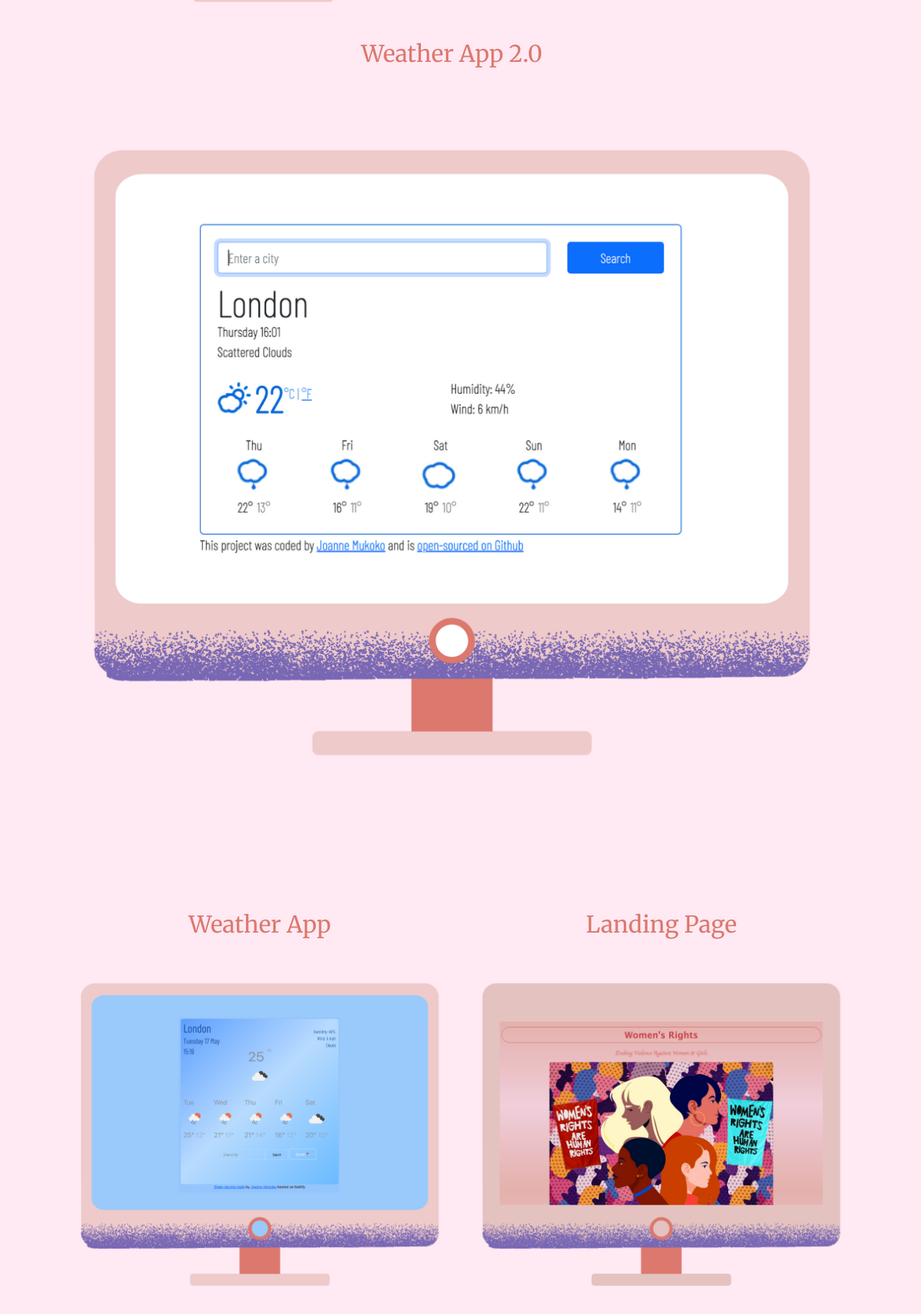
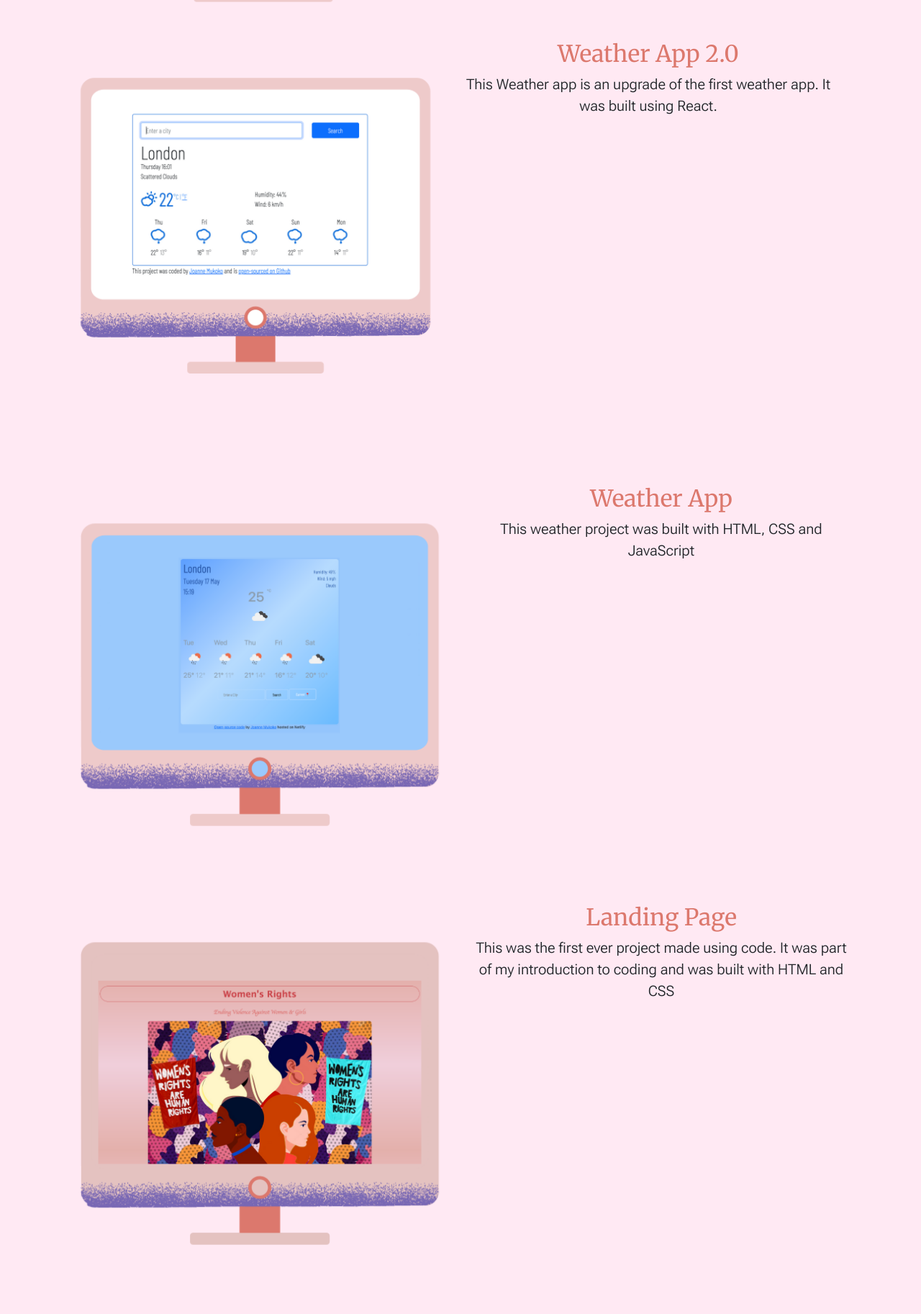
Before and after one commit to joannemukoko/jm-portfolio, a plain HTML site: page projects.html in a window 1280 px wide. Shown: the part 534-2360 px from the top of the page at 72% size. Drawn offline with nearby package versions, Linux system fonts and the light colour scheme.

Commit message:
Added more info to projects.html

```diff
--- a/projects.html
+++ b/projects.html
@@ -44,11 +44,10 @@
         </div>
         <div class="col">
           <h2>Dictionary App</h2>
-          <p>This dictionary app is an upgrade of the first dictionary app. It was built using React. </p>
+          <p>This dictionary app was built using React. </p>
         </div>
         <div class="row mb-5">
         <div class="col">
-          <h2>Weather App 2.0</h2>
           <a
             href="https://illustrious-queijadas-bc0ec2.netlify.app/"
             target="_blank"
@@ -60,11 +59,15 @@
             />
           </a>
         </div>
+        <div class="col">
+          <h2>Weather App 2.0</h2>
+          <p>This Weather app is an upgrade of the first weather app. It was built using React. </p>
+        </div>
       </div>
       </div>
       <div class="row mb-5">
         <div class="col">
-          <h2>Weather App</h2>
+
           <a
             href="https://objective-hamilton-13af6d.netlify.app/"
             target="_blank"
@@ -77,13 +80,23 @@
           </a>
         </div>
         <div class="col">
-          <h2>Landing Page</h2>
+<h2>Weather App</h2>
+<p> This weather project was built with HTML, CSS and JavaScript</p>
+        </div>
+      </div>
+      <div class="row mb-5">
+        <div class="col">
+
           <img
             src="images/Landing Page.png"
             class="img-fluid"
             alt="Landing Page Project Preview"
           />
         </div>
+        <div class="col">
+          <h2>Landing Page</h2>
+          <p> This was the first ever project made using code. It was part of my introduction to coding and was built with HTML and CSS</p>
+        </div>
       </div>
     </div>
   </body>
```
